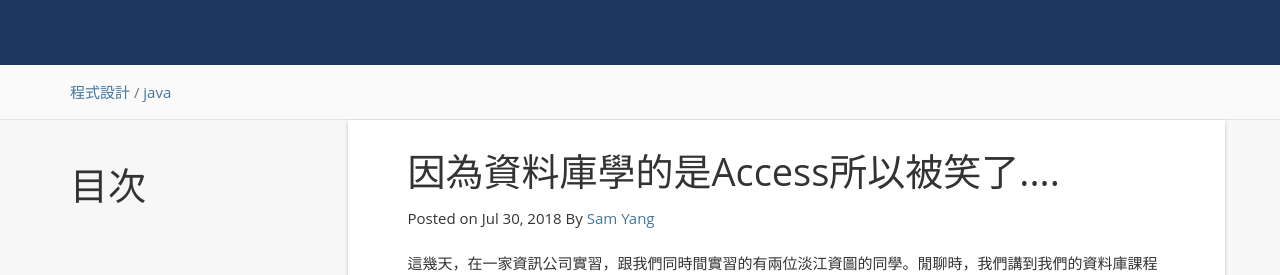
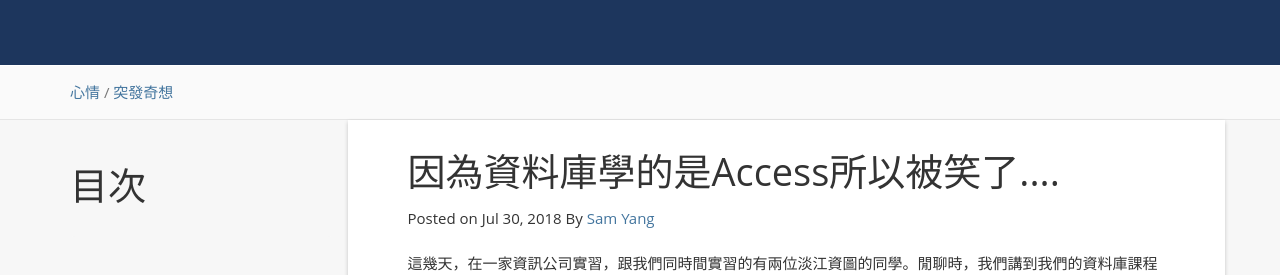
Before and after one commit to Bluebell3310/Blog-Legacy, a Jekyll site: the page built from _posts/thoughts/2018-07-30-access_be_laughed.md, in a window 1280 px wide and 1043 px high. Shown: the part 230-505 px from the top of the window. Built offline with Jekyll 4.4.1, drawn with Linux system fonts in a browser that asks for light colours; nearby versions of some CDN libraries; comment, search, counter and statistics services are not loaded.

Commit message:
修改access那篇的分類

```diff
--- a/_posts/thoughts/2018-07-30-access_be_laughed.md
+++ b/_posts/thoughts/2018-07-30-access_be_laughed.md
@@ -2,8 +2,8 @@
 layout: post
 title:  因為資料庫學的是Access所以被笑了....
 date:   2018-7-30 12:00:00 +0800
-categories: 程式設計
-tag: java
+categories: 心情
+tag: 突發奇想
 ---
 
 
```
